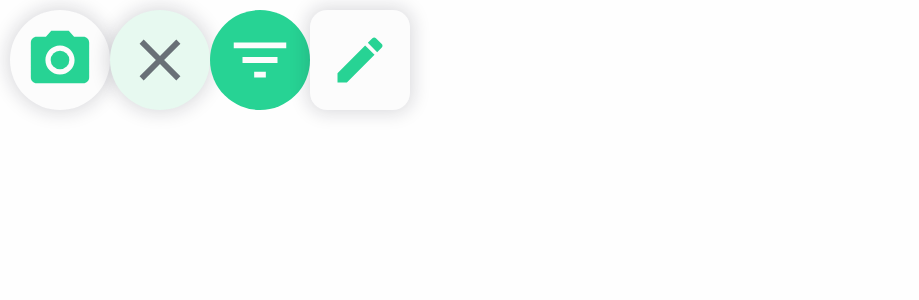
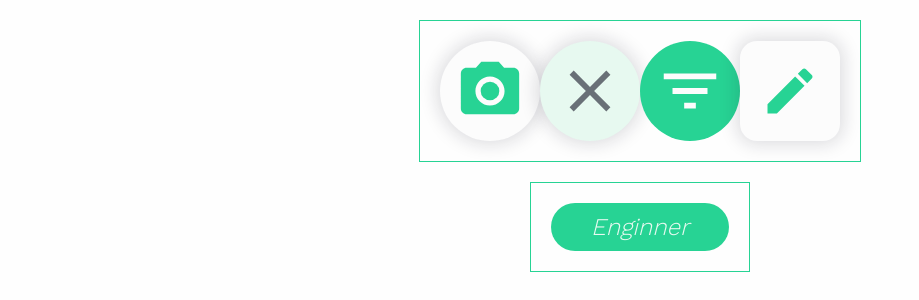
Before and after one commit to platzimaster-wedeal/wefront, a React app: page /draw in a window 1280 px wide. Shown: the top 300 px of the page, without its empty margins (0-919 px from the left). Built offline with nearby package versions, Linux system fonts and the light colour scheme.

Commit message:
➕ ADD: label component added ♻️  REFACTOR: Draw Container styles refactored

```diff
--- a/src/assets/styles/components/Draw/Draw.scss
+++ b/src/assets/styles/components/Draw/Draw.scss
@@ -5,8 +5,12 @@
 @import '../../partials/spacing.scss';
 @import '../../partials/text.scss';
 
-.button__container {
+.container__test {
     display: flex;
-    padding: 10px;
-    height: 100vh;
+    justify-content: center;
+    padding: 20px;
+    width: fit-content;
+    height: fit-content;
+    margin: 20px auto;
+    border: 1px solid $color-primary
 }
--- /dev/null
+++ b/src/assets/styles/components/Label/Label.scss
@@ -0,0 +1,20 @@
+@import '../../partials/colors.scss';
+@import '../../partials/fonts.scss';
+@import '../../FontSize.scss';
+
+.label {
+  font-weight: 300;
+  font-style: italic;
+  color: $color-white;
+  padding: 10px 40px;
+  border-radius: 24px;
+  @include font-size(24px)
+}
+
+.label__active {
+  background-color: $color-primary;
+}
+
+.label__inactive {
+  background-color: $color-black-30;
+}
--- /dev/null
+++ b/src/components/Labels/Labels.jsx
@@ -0,0 +1,12 @@
+import React from 'react'
+import '../../assets/styles/components/Label/Label.scss'
+
+const Labels = ({name, active= false}) => {
+
+  return (
+    active ? <span className='label label__active'>{name}</span>
+      :<span className='label label__inactive'>{name}</span>
+  )
+}
+
+export default Labels
--- a/src/container/Draw.js
+++ b/src/container/Draw.js
@@ -1,13 +1,15 @@
-import React from "react";
+import React, { Fragment } from "react";
 import { MdCameraAlt, MdClose, MdFilterList, MdModeEdit } from "react-icons/md";
 import SmallButtonCA from "../components/Buttons/SmallButtonCA";
 import SmallButtonSA from "../components/Buttons/SmallButtonSA";
 import ButtonAction from "../components/Buttons/ButtonAction";
+import Label from "../components/Labels/Labels";
 import "../assets/styles/components/Draw/Draw.scss";
 
 const Draw = () => {
  return (
-  <div className="button__container">
+  <>
+   <div className="julio__components__test container__test">
     <SmallButtonCA
      icon={MdCameraAlt}
      width="100px"
@@ -15,9 +17,18 @@ const Draw = () => {
      closeBtn={false}
     />
     <SmallButtonCA icon={MdClose} width="100px" height="100px" closeBtn />
-   <ButtonAction icon={MdFilterList} width="100px" height="100px"  />
-   <SmallButtonSA icon={MdModeEdit} width="100px" height="100px" fontSize='60px'  />
+    <ButtonAction icon={MdFilterList} width="100px" height="100px" />
+    <SmallButtonSA
+     icon={MdModeEdit}
+     width="100px"
+     height="100px"
+     fontSize="60px"
+    />
    </div>
+   <div className="andres__components__test container__test">
+    <Label name="Enginner" active />
+   </div>
+  </>
  );
 };
 
```
Lines whose indentation alone changed are shown as unchanged.
